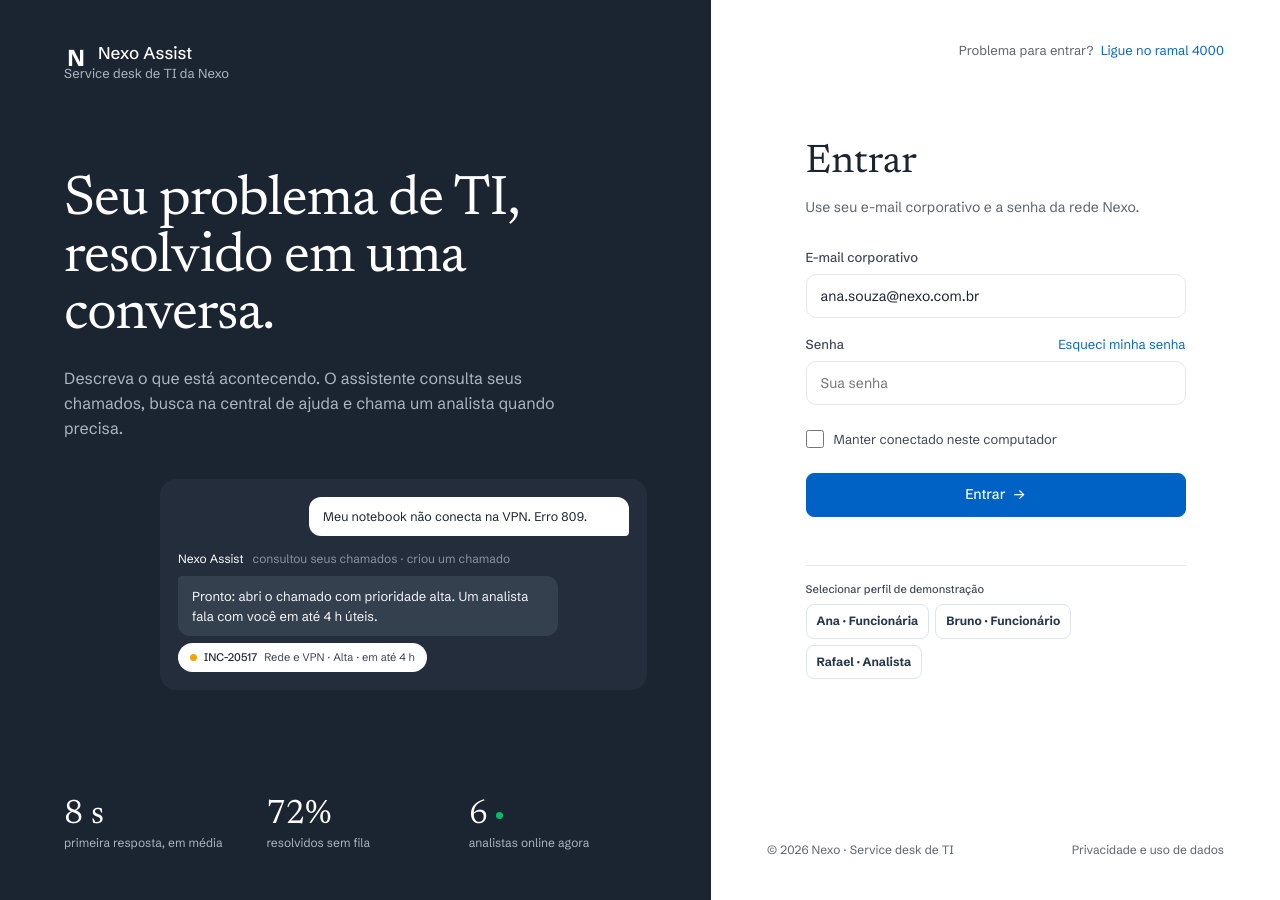
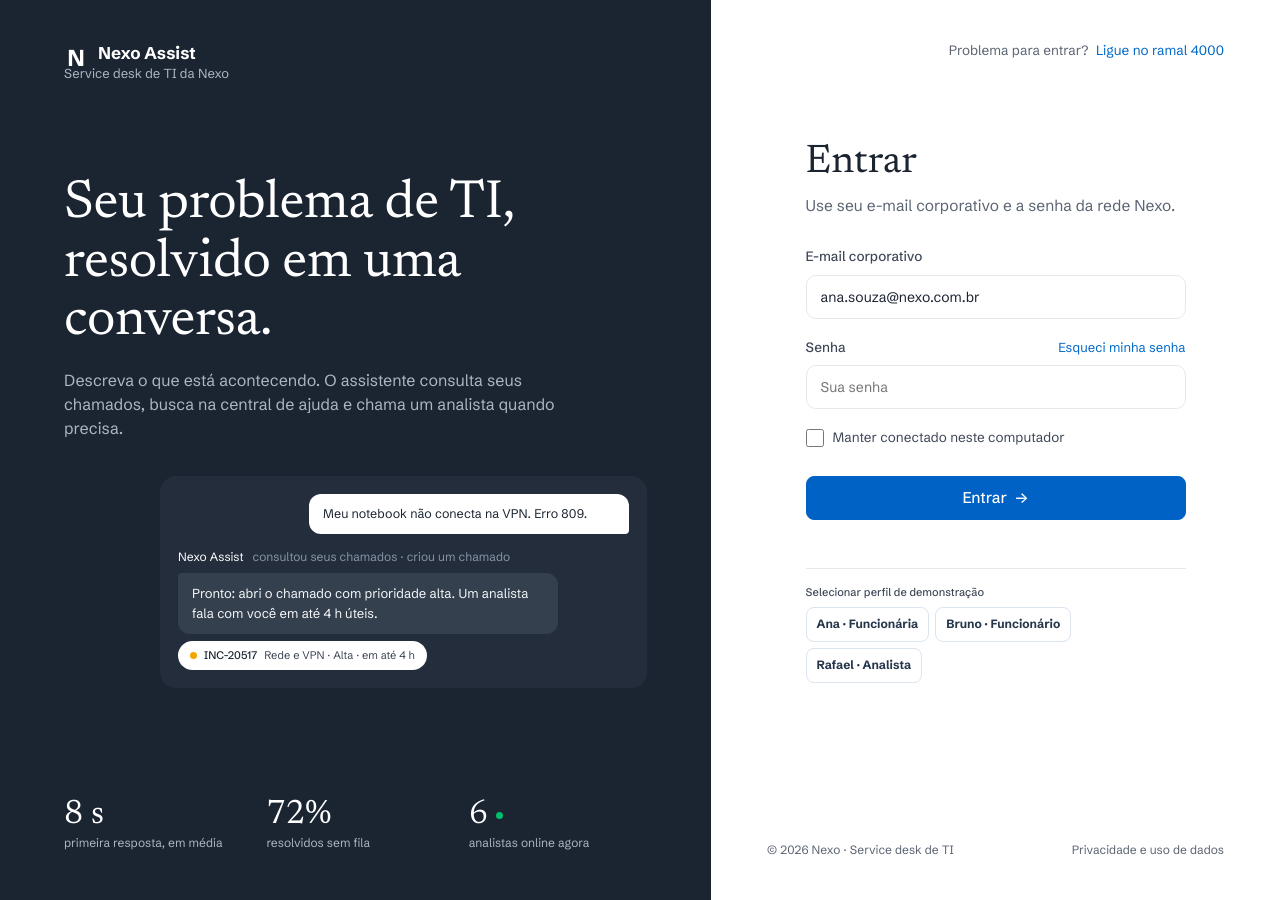
Before and after one commit to lenixeduardo/nexo-assist, a website: page public/index.html in a window 1280 px wide. Drawn offline with Linux system fonts and the light colour scheme; no server answers.

Commit message:
fix(ui): tune editorial typography, form spacing and icon geometry to Pencil

```diff
--- a/public/styles.css
+++ b/public/styles.css
@@ -86,3 +86,35 @@ h1,h2,h3{letter-spacing:normal}
 @media(max-width:1439px) and (min-width:1151px){.analyst-shell{grid-template-columns:64px 330px minmax(300px,1fr) 300px}}
 @media(max-width:1150px){.analyst-shell{grid-template-columns:56px 270px minmax(350px,1fr)}.analyst-right{display:none}.analyst-main .topbar{height:64px}.login-showcase{padding:35px;min-height:660px}.login-showcase .brand:after{top:59px;left:35px}.login-right{padding:35px}}
 @media(max-width:760px){.login-screen{grid-template-columns:1fr}.login-showcase{min-height:300px;padding:26px 24px 30px}.login-showcase .brand:after{top:49px;left:24px;font-size:11px}.login-showcase .showcase-main h1{font-size:32px;line-height:1.04;margin:0 0 12px}.login-showcase .showcase-main>p{font-size:13px}.demo-chat,.showcase-foot{display:none}.login-right{min-height:560px;padding:28px 24px}.login-form-container{margin:35px auto}.login-form-container h2{font-size:36px}.login-foot{font-size:11px}.shell{grid-template-columns:1fr}.topbar{height:64px;padding:12px 17px}.analyst-shell{grid-template-columns:56px minmax(0,1fr)}.rail{grid-row:1/3}.analyst-main .topbar{height:64px}}
+
+
+/* Pencil fidelity pass 2: precise editorial scale, form rhythm and icon alignment. */
+@media (min-width:1151px){
+.login-showcase .showcase-main h1{font-size:54px;line-height:1.08;letter-spacing:-.45px;max-width:672px;margin:0 0 18px}
+.login-showcase .showcase-main>p{font-size:16px;line-height:1.5;max-width:520px}
+.login-showcase .demo-chat{margin-top:36px}
+.login-right .login-form-container{width:380px;max-width:100%}
+.login-right .login-form-container h2{font-size:40px;line-height:1.15;margin:0 0 8px}
+.login-right .login-form-container>p{font-size:15.5px;line-height:1.5;margin:0}
+.login-right .login-form-container form{margin-top:28px}
+.login-right .login-form-container .field{margin:0 0 18px}
+.login-right .login-form-container .field .label{font-size:13.5px}
+.login-right .login-form-container .remember-label{margin:2px 0 28px;gap:9px;font-size:13.5px}
+.login-right .login-form-container .btn.primary{font-size:15.5px}
+.login-right .login-help{font-size:13.5px}
+}
+.login-showcase .brand{font-weight:700}
+.login-showcase .brand:after{pointer-events:none}
+.login-form-container .field{display:flex;flex-direction:column;gap:8px}
+.login-form-container .field .flex.space{display:flex;align-items:center;justify-content:space-between}
+.login-form-container .field .input-with-icon{display:flex;align-items:center;position:relative}
+.login-form-container .field .input-with-icon input{width:100%;padding-left:42px;padding-right:40px}
+.login-form-container .field .input-with-icon .field-icon{position:absolute;left:14px;top:50%;transform:translateY(-50%);width:16px;height:16px;color:#5b6472;pointer-events:none}
+.login-form-container .field .input-with-icon .field-icon svg{display:block;width:16px;height:16px;stroke:currentColor;stroke-width:1.8;fill:none;stroke-linecap:round;stroke-linejoin:round}
+.login-form-container .field .input-with-icon .password-toggle{position:absolute;right:8px;top:50%;transform:translateY(-50%);width:30px;height:30px;border:0;border-radius:6px;background:transparent;color:#5b6472;display:grid;place-items:center;cursor:pointer}
+.login-form-container .field .input-with-icon .password-toggle svg{width:16px;height:16px;stroke:currentColor;stroke-width:1.8;fill:none;stroke-linecap:round;stroke-linejoin:round}
+.login-form-container .field .input-with-icon .password-toggle:hover{background:#eef2f7}
+.login-form-container .btn.primary .button-arrow{width:16px;height:16px;display:inline-flex;align-items:center;justify-content:center;margin-left:6px}
+.login-form-container .btn.primary .button-arrow svg{width:16px;height:16px;stroke:#fff;stroke-width:2;fill:none;stroke-linecap:round;stroke-linejoin:round}
+.login-form-container .btn.primary{display:flex;align-items:center;justify-content:center}
+@media(max-width:760px){.login-showcase .showcase-main h1{font-size:32px;line-height:1.04}.login-form-container .field{gap:8px}.login-form-container .field .input-with-icon input{padding-left:42px}}
```
